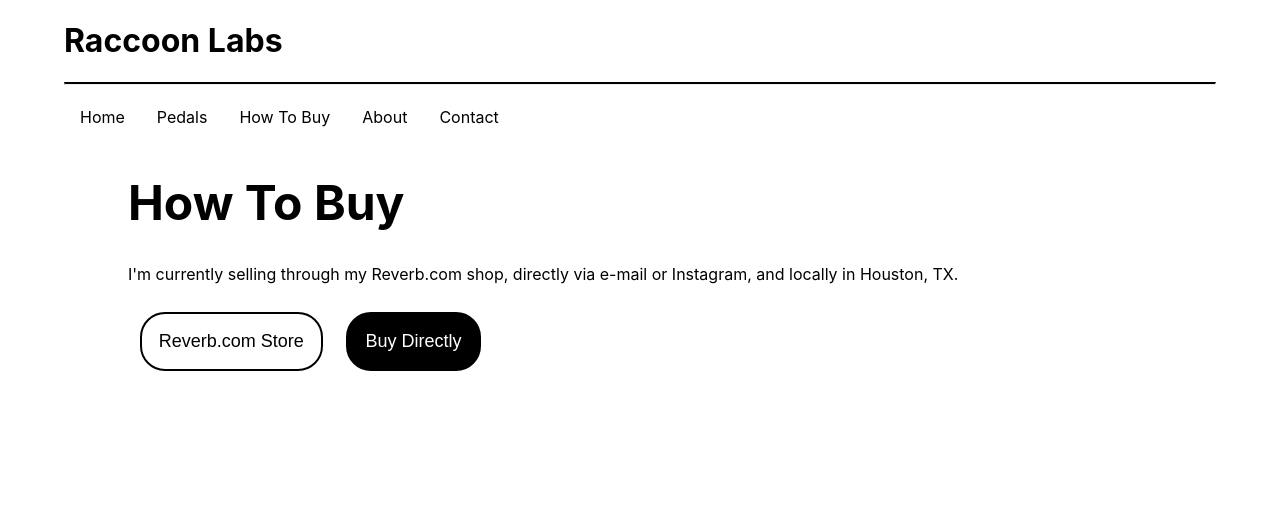
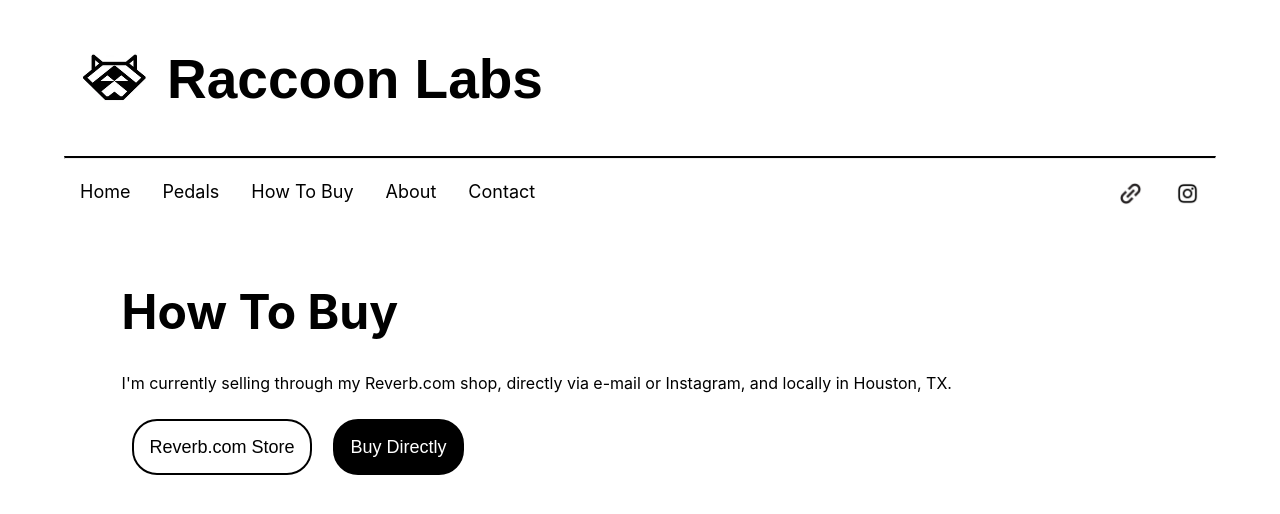
Before and after one commit to isabellawiley/raccoon-labs, a React (Create React App) app: page /how-to-buy in a window 1280 px wide. Shown: the top 514 px of the page. Built offline with nearby package versions, Linux system fonts and the light colour scheme.

Commit message:
navbar fixed again

```diff
--- a/src/components/App.js
+++ b/src/components/App.js
@@ -16,6 +16,7 @@ function App() {
   return (
     <div>
       <NavBar setPedal={setPedal} allPedals={allPedals}/>
+      <div className='container'>
       <Switch>
         <Route exact path='/'>
           <Home />
@@ -36,6 +37,7 @@ function App() {
           <Pedal selectedPedal={pedal} />
         </Route>
       </Switch>
+      </div>
     </div>
   );
 }
--- a/src/components/NavBar.js
+++ b/src/components/NavBar.js
@@ -1,4 +1,6 @@
-// import jsonData from "../assets/pedalData.json";
+import logo from "../assets/raccoon_labs_logo.png";
+import instagram_logo from "../assets/instagram_logo.png" ;
+import link_icon from "../assets/link_icon.png";
 
 import { Link } from "react-router-dom";
 
@@ -10,25 +12,32 @@ function NavBar({setPedal, allPedals}) {
     }
 
     return(
+        <div className="container">
+            <div className="logo">
+                <img src={logo} alt="logo"/>
+                <h1>Raccoon Labs</h1>
+            </div>
+            <hr></hr>
             <div className="navbar">
-            <h1>Raccoon Labs</h1>
-            <hr></hr>
-            <ul>
-                <li><a href='/'>Home</a></li>
-                <div className='dropdown'>
-                <li><a href='/pedals'>Pedals</a></li>
-                <div className='dropdown-content'>
+                <a href="/">Home</a>
+                <div className="dropdown">
+                <button className="dropbtn"><a href="/pedals">Pedals</a></button>
+                    <ul className="dropdown-content">
                         <li onClick={() => handleClick(0)}><Link to='/surf-and-destroy'>Surf & Destroy</Link></li>
                         <li onClick={() => handleClick(1)}><Link to='/ecto-cooler'>Ecto Cooler</Link></li>
                         <li onClick={() => handleClick(2)}><Link to='/noise-ensemble'>Noise Ensemble</Link></li>
                         <li onClick={() => handleClick(3)}><Link to='/acid-bath'>Acid Bath</Link></li>
                         <li onClick={() => handleClick(4)}><Link to='/stanky-driver'>Stanky Driver</Link></li>
+                    </ul>
+                </div>
+                <a href="/how-to-buy">How To Buy</a>
+                <a href="/about">About</a>
+                <a href="/contact">Contact</a>
+                <div className="links">
+                        <a href="https://reverb.com/shop/raccoon-dad-fx" target="_blank" rel="noreferrer"><img src={link_icon} alt="link icon"/></a>
+                        <a href="https://www.instagram.com/raccoonlabs/" target="_blank" rel="noreferrer"><img src={instagram_logo} alt="instagram"/></a>
                     </div>
             </div>
-                <li><a href='/how-to-buy'>How To Buy</a></li>
-                <li><a href='/about'>About</a></li>
-                <li><a href='/contact'>Contact</a></li>
-            </ul>
         </div>
     )
 }
--- a/src/index.css
+++ b/src/index.css
@@ -21,7 +21,8 @@ code {
 
 .container {
   width: 90%;
-  margin-left: 10%;
+  margin: auto;
+  padding: 10px;
 }
 
 .about {
@@ -78,41 +79,54 @@ p {
   border: 2px solid grey;
 }
 
-.navbar {
-  width: 90%;
-  margin: auto;
+.logo {
+  display: flex;
+  align-items: center;
 }
 
-ul {
-  list-style-type: none;
-  margin: 0;
-  padding: 0;
+.logo h1 {
+  font-size: 55px;
+  font-family: sans-serif;
+  font-weight: 700px;
+}
+
+.logo img {
+  width: 83px;
+  height: 80px;
+  margin: 10px;
+}
+
+.navbar {
+  overflow: hidden;
+  background-color: white;
+}
+
+.navbar a {
+  float: left;
+  font-size: large;
+  text-align: center;
+  text-decoration: none;
+  padding: 14px 16px;
+  color: black;
+}
+
+.dropdown {
+  float: left;
   overflow: hidden;
 }
 
-li {
-  float: left;
+.dropdown .dropbtn {
+  font-size: large;
+  border: none;
+  outline: none;
+  margin: 0;
+  padding: 0;
+  background-color: inherit;
+  font-family: inherit;
 }
 
-li a {
-  display: block;
-  color: black;
-  text-align: center;
-  padding: 14px 16px;
-  text-decoration: none;
-}
-
-li a:hover {
-  background-color: rgb(176, 176, 176);
-}
-
-hr {
-  border-top: 2px solid black;
-}
-
-.dropdown li{
-  position: relative;
-  display: block;
+.navbar a:hover, .dropdown:hover .dropbtn, .dropdown-content a:hover {
+  background-color: rgba(193, 193, 193, 0.687);
 }
 
 .dropdown-content {
@@ -122,25 +136,39 @@ hr {
   min-width: 160px;
   box-shadow: 0px 8px 16px 0px rgba(0,0,0,0.2);
   z-index: 1;
-  top: 20%;
-  left: 12%;
+  list-style-type: none;
+  margin: 0;
+  padding: 0;
 }
 
-.dropdown-content li {
+.dropdown-content a {
   color: black;
   text-decoration: none;
   display: block;
-}
-
-.dropdown-content li:hover {
-  background-color: #ddd;
+  text-align: left;
+  width: 160px;
 }
 
 .dropdown:hover .dropdown-content {
-  display: flex;
-  flex-direction: column;
+  display: block;
 }
 
+hr {
+  border-top: 2px solid black;
+}
+
+
+
+
+.links {
+  display: flex;
+  position: absolute;
+  right: 5%;
+}
+
+.links img {
+  width: 25px;
+}
 .pedal-title {
   flex-basis: 25%;
   font-size: 300%;
@@ -164,7 +192,7 @@ hr {
 
 .card {
   position: relative;
-  width: 20%;
+  width: 25%;
 }
 
 .card img {
@@ -183,7 +211,7 @@ hr {
   width: 100%;
   opacity: 0;
   transition: .5s;
-  background-color: rgba(0, 0, 0, 0.5);
+  background-color: rgba(0, 0, 0, 0.45);
 }
 
 .card:hover .card-overlay {
```
Also changed, not shown: src/assets/instagram_logo.png (renamed from src/assets/instragram_logo.png). Lines whose indentation alone changed are shown as unchanged.
